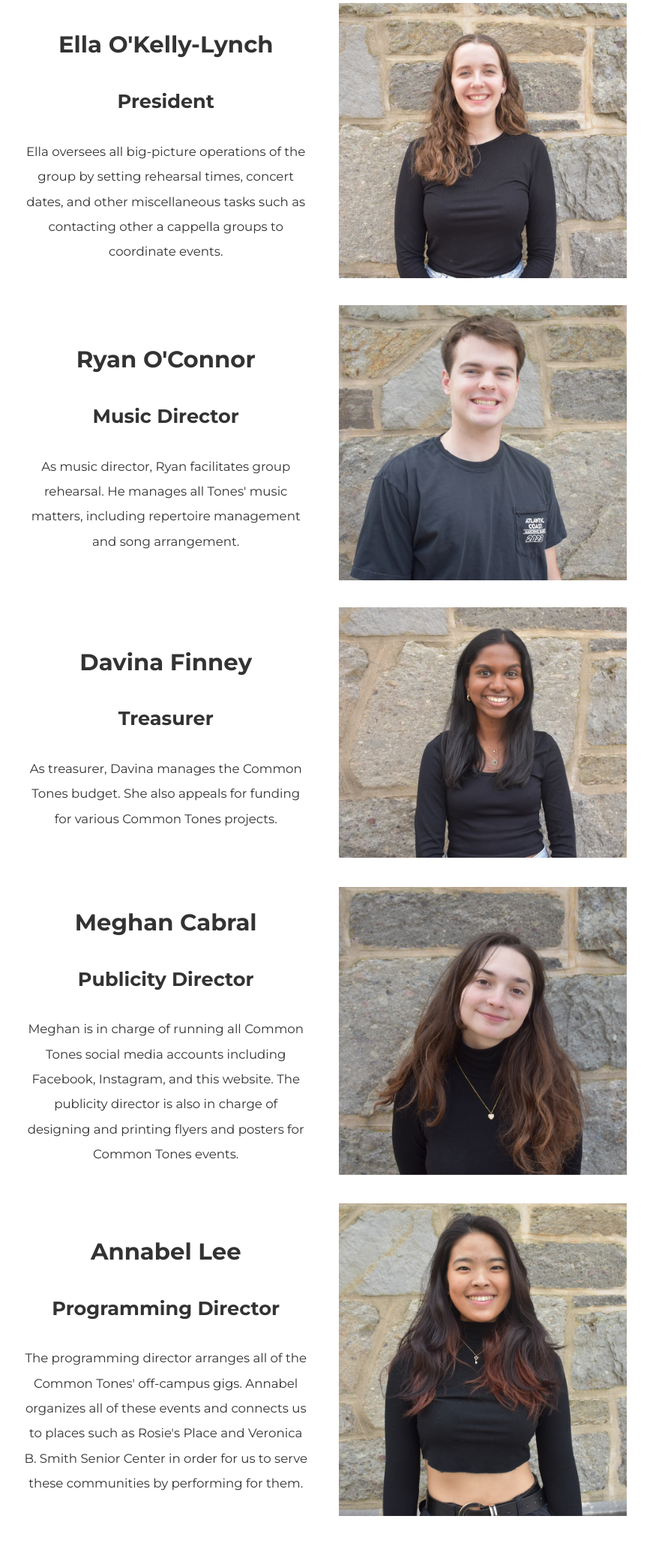
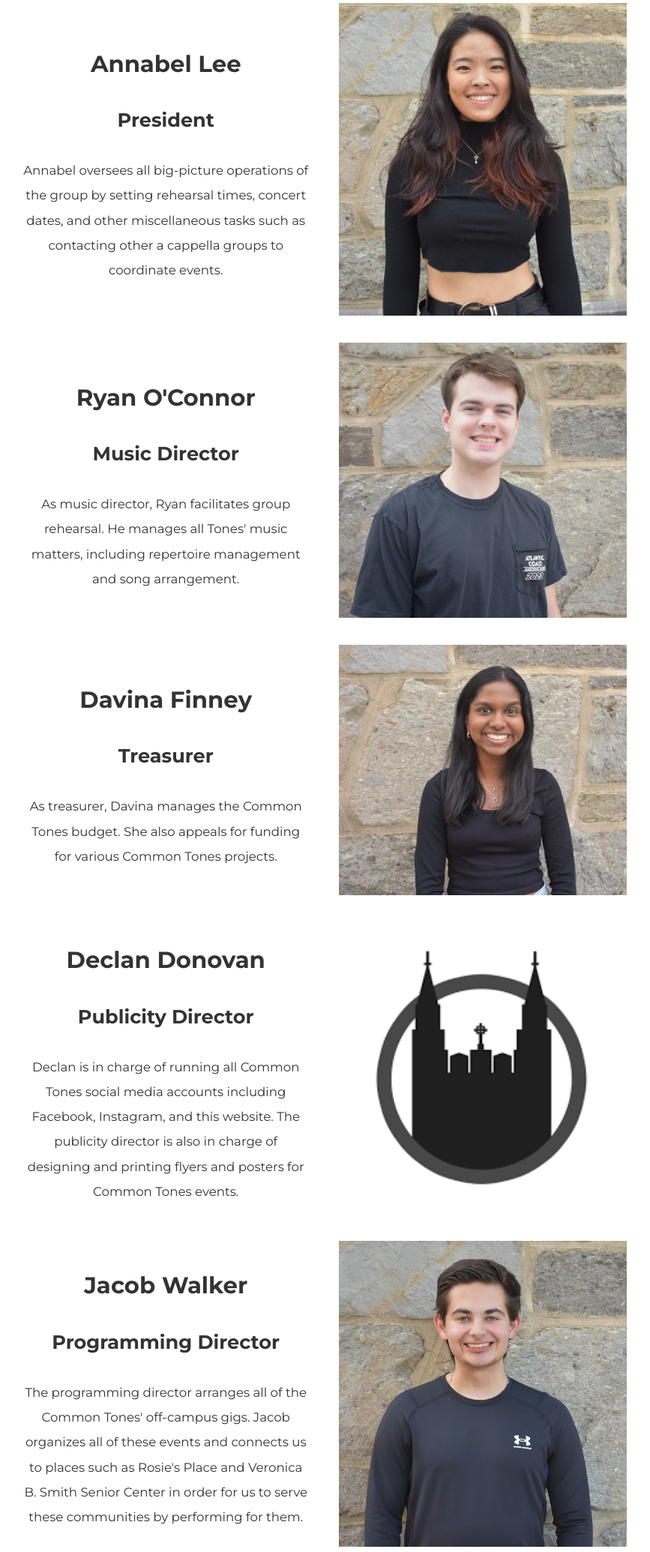
Before and after one commit to bccommontones/bccommontones, a plain HTML site: page home.html in a window 1280 px wide. Shown: the part 1550-3620 px from the top of the page at 75% size, without its empty margins (214-1081 px from the left). Drawn offline with Linux system fonts and the light colour scheme.

Commit message:
Add files via upload

```diff
--- a/home.html
+++ b/home.html
@@ -86,12 +86,12 @@
         <!--President-->
         <div class="person">
             <div class="description">
-                <h3>Ella O'Kelly-Lynch</h3>
+                <h3>Annabel Lee</h3>
                 <p class="job-role">President</p>
-                <p>Ella oversees all big-picture operations of the group by setting rehearsal times, concert dates, and other miscellaneous tasks such as contacting other a cappella groups to coordinate events.</p>
+                <p>Annabel oversees all big-picture operations of the group by setting rehearsal times, concert dates, and other miscellaneous tasks such as contacting other a cappella groups to coordinate events.</p>
             </div>
             <div class="person-image">
-                <img src="pictures/ella.webp" alt="Ella O'Kelly-Lynch Image">
+                <img src="pictures/annabel.webp" alt="Annabel Lee Image">
             </div>
         </div>
 
@@ -122,24 +122,24 @@
         <!--Publicity Director-->
         <div class="person">
             <div class="description">
-                <h3>Meghan Cabral</h3>
+                <h3>Declan Donovan</h3>
                 <p class="job-role">Publicity Director</p>
-                <p>Meghan is in charge of running all Common Tones social media accounts including Facebook, Instagram, and this website. The publicity director is also in charge of designing and printing flyers and posters for Common Tones events.</p>
+                <p>Declan is in charge of running all Common Tones social media accounts including Facebook, Instagram, and this website. The publicity director is also in charge of designing and printing flyers and posters for Common Tones events.</p>
             </div>
             <div class="person-image">
-                <img src="pictures/meghan.webp" alt="Ella O'Kelly-Lynch Image">
+                <img src="pictures/gasson.png" alt="Gasson Image">
             </div>
         </div>
 
         <!--Programming Director-->
         <div class="person">
             <div class="description">
-                <h3>Annabel Lee</h3>
+                <h3>Jacob Walker</h3>
                 <p class="job-role">Programming Director</p>
-                <p>The programming director arranges all of the Common Tones' off-campus gigs. Annabel organizes all of these events and connects us to places such as Rosie's Place and Veronica B. Smith Senior Center in order for us to serve these communities by performing for them.</p>
+                <p>The programming director arranges all of the Common Tones' off-campus gigs. Jacob organizes all of these events and connects us to places such as Rosie's Place and Veronica B. Smith Senior Center in order for us to serve these communities by performing for them.</p>
             </div>
             <div class="person-image">
-                <img src="pictures/annabel.webp" alt="Ella O'Kelly-Lynch Image">
+                <img src="pictures/jacob.webp" alt="Jacob Walker Image">
             </div>
         </div>
     </section>
@@ -351,13 +351,13 @@
       <h2>Upcoming Events</h2>
 
       <div class="event-container">
-          <img src="pictures/BridgertonesProgram.jpeg" alt="Event Image" class="event-image" />
+          <img src="pictures/fallrepertoire.jpg" alt="Event Image" class="event-image" />
           <div class="event-textbox">
-              <!--Bridgertone Cafe-->
+              <!--Summer Tones-->
               <h4>When</h4>
-              <p>April 26, 2024, 7:00 PM – 9:00 PM</p>
+              <p>All Summer Long</p>
               <h4>Where</h4>
-              <p>Devlin 008, 255 Beacon St, Chestnut Hill, MA 02467, USA</p>
+              <p>Instagram</p>
 
 
               <a href="https://www.instagram.com/bccommontones/" target="_blank" rel="noopener noreferrer" class="instagram">
```
